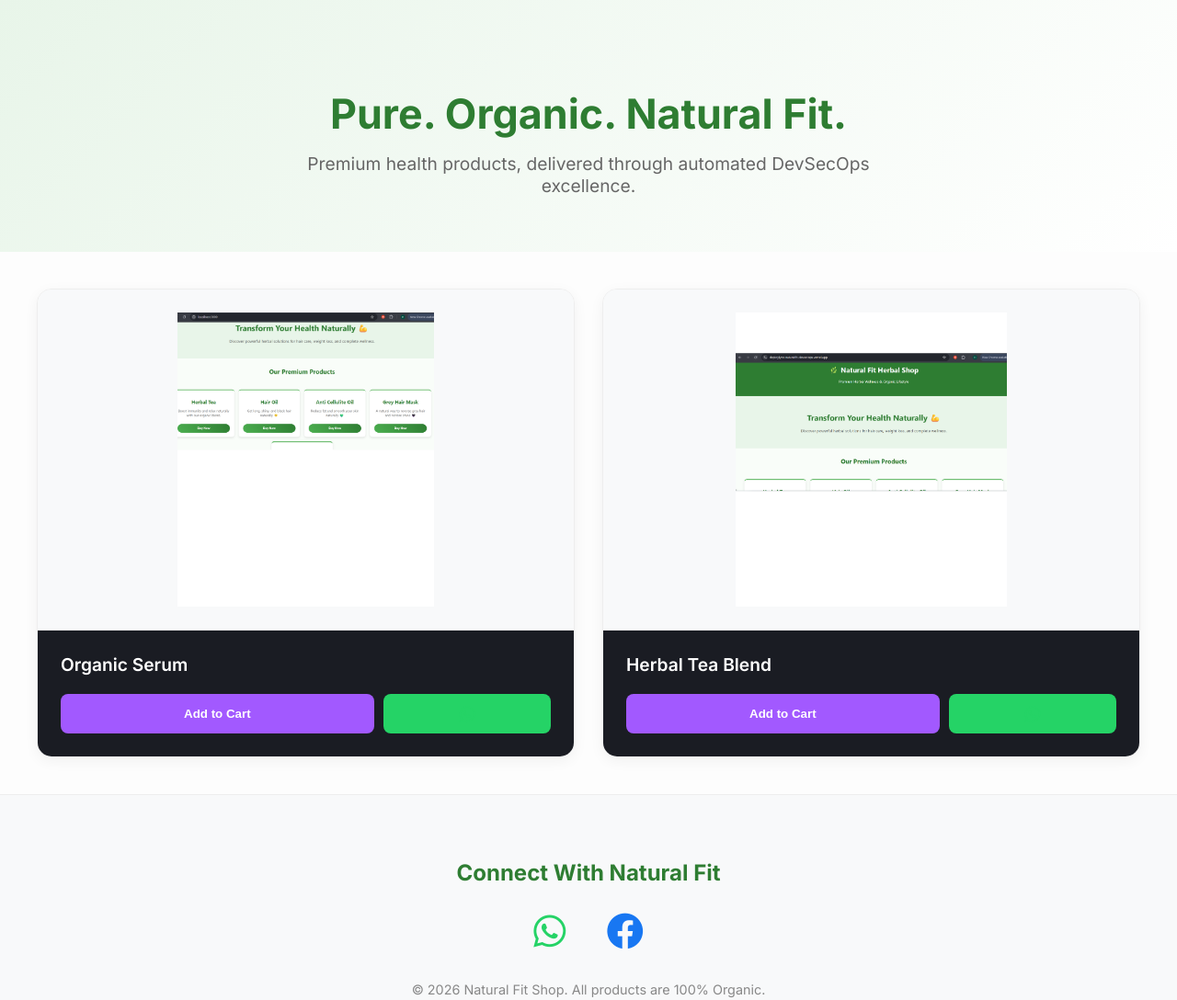
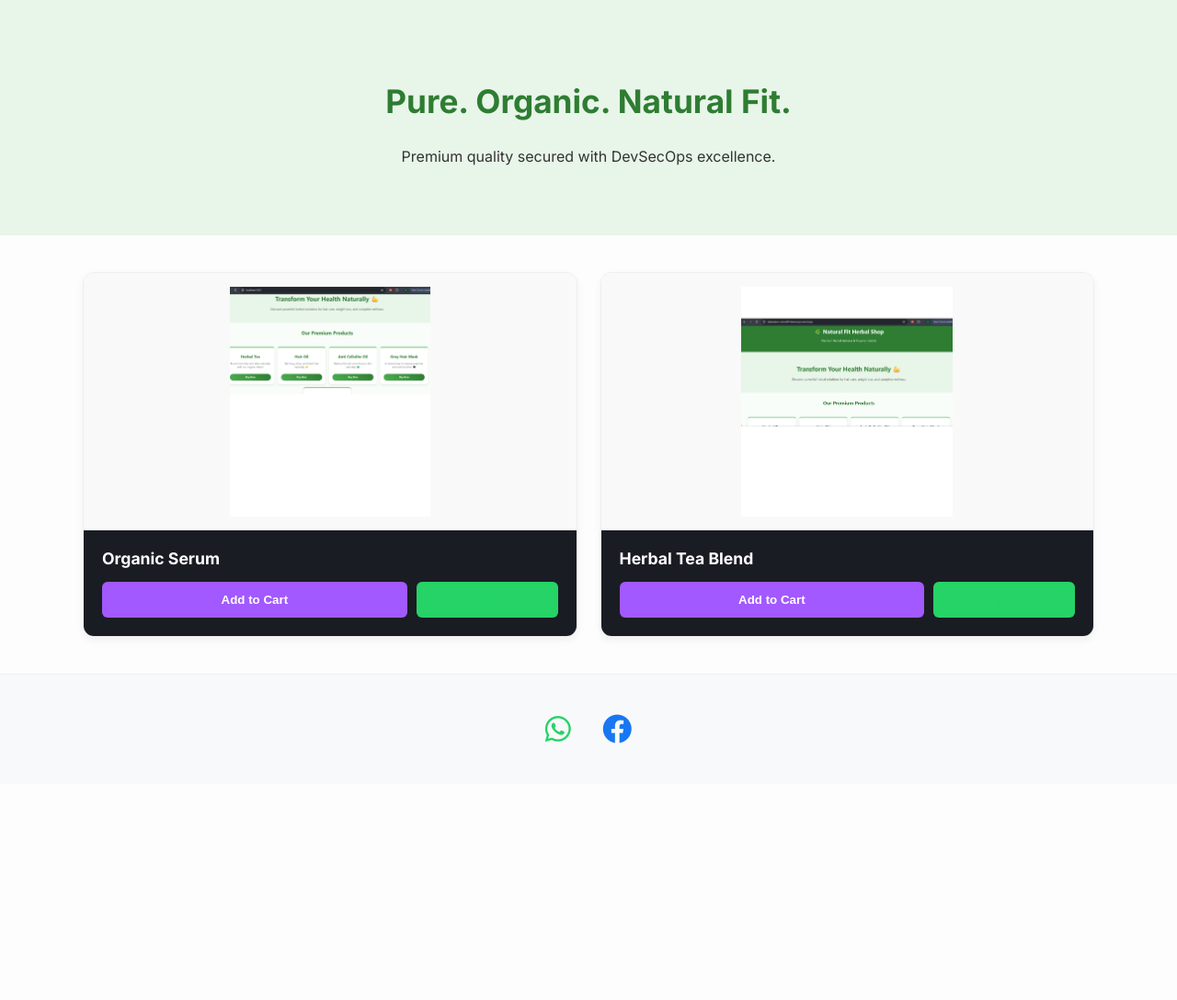
Before and after one commit to Deploylynx/deploylynx-naturalfit-devsecops, a website: page app/public/index.html in a window 1280 px wide. Shown: the whole page at 92% size. After the commit the page ends 853 px from the top, so only its background shows below. Drawn offline with Linux system fonts and the light colour scheme.

Commit message:
fix: total overhaul of layout and image sizing

```diff
--- a/app/public/index.html
+++ b/app/public/index.html
@@ -7,153 +7,68 @@
     <link href="https://fonts.googleapis.com/css2?family=Inter:wght@400;600;700&display=swap" rel="stylesheet">
     <link rel="stylesheet" href="https://cdnjs.cloudflare.com/ajax/libs/font-awesome/6.0.0/css/all.min.css">
     <style>
-        body {
-            margin: 0;
-            font-family: 'Inter', sans-serif;
-            background: #fdfdfd;
-            color: #333;
-        }
-        .hero {
-            padding: 60px 20px;
-            text-align: center;
-            background: linear-gradient(135deg, #e8f5e9 0%, #ffffff 100%);
-        }
+        body { margin: 0; font-family: 'Inter', sans-serif; background: #fdfdfd; color: #333; }
+        .hero { padding: 60px 20px; text-align: center; background: #e8f5e9; }
 
         .product-container {
             display: grid;
-            grid-template-columns: repeat(auto-fit, minmax(320px, 1fr));
-            gap: 30px;
-            padding: 40px;
-            max-width: 1200px;
-            margin: auto;
+            grid-template-columns: repeat(auto-fit, minmax(300px, 1fr));
+            gap: 25px; padding: 40px; max-width: 1100px; margin: auto;
         }
 
-        /* Premium Card Styling */
         .card {
-            background: #ffffff;
-            border: 1px solid #eee;
-            border-radius: 16px;
-            overflow: hidden;
-            transition: 0.3s;
-            display: flex;
-            flex-direction: column;
-            box-shadow: 0 4px 15px rgba(0,0,0,0.05);
-        }
-        .card:hover {
-            transform: translateY(-8px);
-            box-shadow: 0 12px 24px rgba(0,0,0,0.1);
+            background: #fff; border: 1px solid #eee; border-radius: 12px;
+            overflow: hidden; display: flex; flex-direction: column;
+            box-shadow: 0 4px 10px rgba(0,0,0,0.05);
         }
 
+        /* STRICT IMAGE SIZING - THIS FIXES THE LAYOUT */
         .image-box {
-            height: 320px;
-            background: #f8f9fa;
-            display: flex;
-            align-items: center;
-            justify-content: center;
-            padding: 25px;
-            border-bottom: 1px solid #eee;
+            height: 250px; /* Limits the height so it can't break the layout */
+            background: #f9f9f9; display: flex; align-items: center;
+            justify-content: center; padding: 15px; overflow: hidden;
         }
         .product-img {
-            max-width: 100%;
-            max-height: 100%;
-            object-id: contain;
-            pointer-events: none; /* This makes the image unclickable so it doesn't block the button */
+            max-width: 100%; max-height: 100%; object-fit: contain;
+            pointer-events: none; /* Makes the image unclickable so buttons work */
         }
 
-        .content-box {
-            padding: 25px;
-            text-align: left;
-            background: #1a1c23;
-            color: white;
-            flex-grow: 1;
+        .content-box { padding: 20px; background: #1a1c23; color: white; flex-grow: 1; }
+        h3 { margin: 0 0 15px 0; font-size: 1.1rem; }
+
+        .btn-group { display: flex; gap: 10px; }
+        .buy-btn {
+            flex: 2; background: #a259ff; color: white; border: none;
+            padding: 12px; border-radius: 6px; cursor: pointer; font-weight: 600;
         }
-        h3 {
-            margin: 0 0 20px 0;
-            font-size: 1.2rem;
-            font-weight: 600;
-            color: #fff;
+        .wa-btn {
+            flex: 1; background: #25d366; color: white; border: none;
+            border-radius: 6px; display: flex; align-items: center;
+            justify-content: center; text-decoration: none; font-size: 1.2rem;
         }
 
-        .btn-group {
-            display: flex;
-            gap: 10px;
-        }
-        .buy-btn {
-            flex: 2;
-            background: #a259ff;
-            color: white;
-            border: none;
-            padding: 12px;
-            border-radius: 8px;
-            cursor: pointer;
-            font-weight: 600;
-            transition: 0.2s;
-            text-align: center;
-            text-decoration: none;
-        }
-        .buy-btn:hover {
-            background: #8e44ad;
-        }
-
-        .wa-btn {
-            flex: 1;
-            background: #25d366;
-            color: white;
-            border: none;
-            padding: 12px;
-            border-radius: 8px;
-            cursor: pointer;
-            font-size: 1.2rem;
-            display: flex;
-            align-items: center;
-            justify-content: center;
-            text-decoration: none;
-            transition: 0.2s;
-        }
-        .wa-btn:hover {
-            background: #128c7e;
-        }
-
-        /* Social Footer */
-        .social-footer {
-            text-align: center;
-            padding: 50px 20px;
-            background: #f8f9fa;
-            border-top: 1px solid #eee;
-        }
-        .social-footer h2 {
-            color: #2e7d32;
-            margin-bottom: 25px;
-        }
-        .social-icon {
-            font-size: 2.5rem;
-            margin: 0 20px;
-            transition: 0.3s;
-            display: inline-block;
-            text-decoration: none;
-        }
+        .social-footer { text-align: center; padding: 40px; background: #f8f9fa; border-top: 1px solid #eee; }
+        .social-icon { font-size: 2rem; margin: 0 15px; text-decoration: none; display: inline-block; }
         .fa-whatsapp { color: #25d366; }
         .fa-facebook { color: #1877f2; }
-        .social-icon:hover { transform: scale(1.15); }
-        .footer-text { margin-top: 30px; color: #888; font-size: 0.9rem; }
     </style>
 </head>
 <body>
 
     <section class="hero">
-        <h1 style="color: #2e7d32; font-size: 2.8rem; font-weight: 700; margin-bottom: 15px;">Pure. Organic. Natural Fit.</h1>
-        <p style="color: #666; font-size: 1.2rem; max-width: 700px; margin: auto;">Premium health products, delivered through automated DevSecOps excellence.</p>
+        <h1 style="color: #2e7d32; font-size: 2.2rem;">Pure. Organic. Natural Fit.</h1>
+        <p>Premium quality secured with DevSecOps excellence.</p>
     </section>
 
     <div class="product-container">
         <div class="card">
             <div class="image-box">
-                <img src="local.png" alt="Organic Serum" class="product-img">
+                <img src="local.png" alt="Product" class="product-img">
             </div>
             <div class="content-box">
                 <h3>Organic Serum</h3>
                 <div class="btn-group">
-                    <button class="buy-btn" onclick="alert('Added to cart!')">Add to Cart</button>
+                    <button class="buy-btn" onclick="alert('Added!')">Add to Cart</button>
                     <a href="https://wa.me/923323561134" class="wa-btn" target="_blank"><i class="fab fa-whatsapp"></i></a>
                 </div>
             </div>
@@ -161,12 +76,12 @@
 
         <div class="card">
             <div class="image-box">
-                <img src="vercel.png" alt="Herbal Tea Blend" class="product-img">
+                <img src="vercel.png" alt="Product" class="product-img">
             </div>
             <div class="content-box">
                 <h3>Herbal Tea Blend</h3>
                 <div class="btn-group">
-                    <button class="buy-btn" onclick="alert('Added to cart!')">Add to Cart</button>
+                    <button class="buy-btn" onclick="alert('Added!')">Add to Cart</button>
                     <a href="https://wa.me/923323561134" class="wa-btn" target="_blank"><i class="fab fa-whatsapp"></i></a>
                 </div>
             </div>
@@ -174,16 +89,8 @@
     </div>
 
     <div class="social-footer">
-        <h2>Connect With Natural Fit</h2>
-        <div style="margin-top: 10px;">
-            <a href="https://wa.me/923323561134" class="social-icon" target="_blank" title="WhatsApp Us">
-                <i class="fab fa-whatsapp"></i>
-            </a>
-            <a href="https://www.facebook.com/profile.php?id=61573654027037" class="social-icon" target="_blank" title="Follow us on Facebook">
-                <i class="fab fa-facebook"></i>
-            </a>
-        </div>
-        <p class="footer-text">&copy; 2026 Natural Fit Shop. All products are 100% Organic.</p>
+        <a href="https://wa.me/923323561134" class="social-icon" target="_blank"><i class="fab fa-whatsapp"></i></a>
+        <a href="https://www.facebook.com/profile.php?id=61573654027037" class="social-icon" target="_blank"><i class="fab fa-facebook"></i></a>
     </div>
 
 </body>
```
